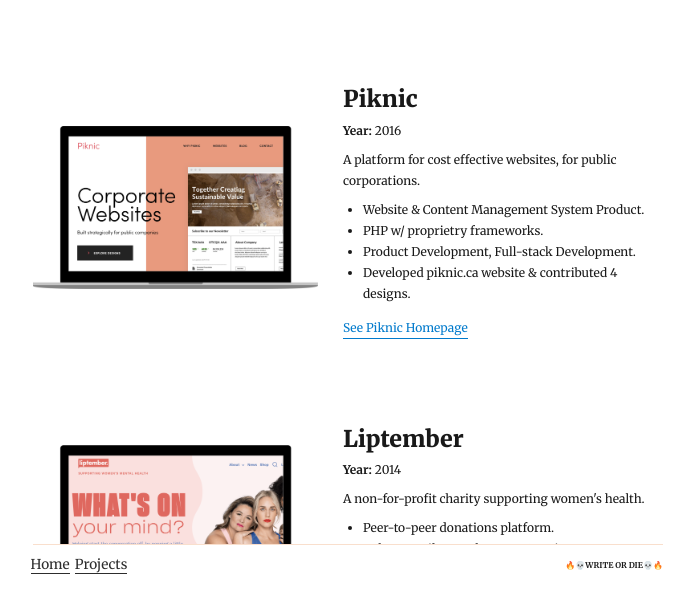
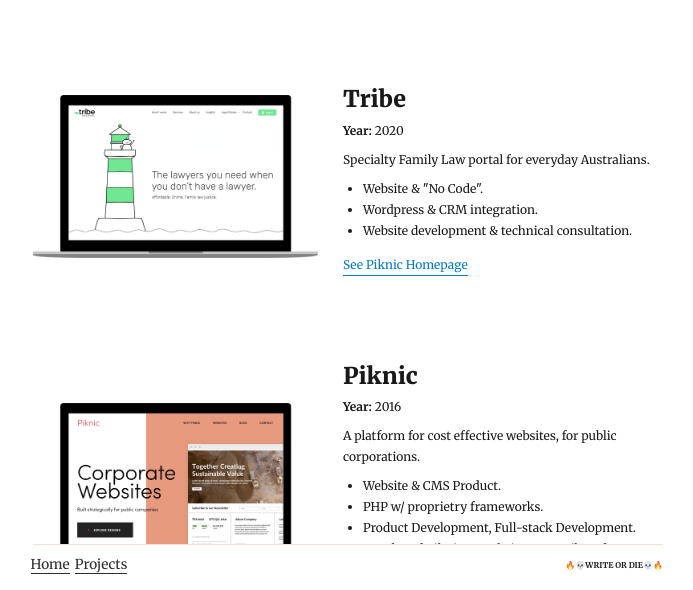
Before and after one commit to christoshrousis/christos-hrousis-2020, a Gatsby site: page /projects in a window 1280 px wide. Shown: the part 208-798 px from the top of the page, without its empty margins (292-985 px from the left). Built offline with nearby package versions, Linux system fonts and the light colour scheme; Gatsby itself is replaced by a stand-in of ours; some packages are replaced by stand-ins of ours.

Commit message:
:sparkles: Add Tribe Project.

```diff
--- a/src/pages/projects.js
+++ b/src/pages/projects.js
@@ -70,6 +70,29 @@ class ProjectsIndex extends React.Component {
 
                 <Project>
                     <ImageContainer>
+                        <a href="https://tribefamilylawyers.com.au/" target="_blank" rel="noreferrer" title="See Tribe Live.">
+                            <Img
+                                title="Tribe Homepage"
+                                alt="A screenshot of the Tribe homepage"
+                                sizes={data.tribe.childImageSharp.sizes}
+                            />
+                        </a>
+                    </ImageContainer>
+                    <RightHandSideContainer>
+                        <h3>Tribe</h3>
+                        <Subtitle><b>Year:</b> 2020</Subtitle>
+                        <p>Specialty Family Law portal for everyday Australians.</p>
+                        <ul>
+                            <li>Website &amp; "No Code".</li>
+                            <li>Wordpress &amp; CRM integration.</li>
+                            <li>Website development &amp; technical consultation.</li>
+                        </ul>
+                        <LinkOut href="https://tribefamilylawyers.com.au/" target="_blank" rel="noreferrer" title="See Tribe Live.">See Piknic Homepage</LinkOut>
+                    </RightHandSideContainer>
+                </Project>
+
+                <Project>
+                    <ImageContainer>
                         <a href="https://piknic.ca/" target="_blank" rel="noreferrer" title="See Piknic Live.">
                             <Img
                                 title="Piknic Homepage"
@@ -83,7 +106,7 @@ class ProjectsIndex extends React.Component {
                         <Subtitle><b>Year:</b> 2016</Subtitle>
                         <p>A platform for cost effective websites, for public corporations.</p>
                         <ul>
-                            <li>Website &amp; Content Management System Product.</li>
+                            <li>Website &amp; CMS Product.</li>
                             <li>PHP w/ proprietry frameworks.</li>
                             <li>Product Development, Full-stack Development.</li>
                             <li>Developed piknic.ca website &amp; contributed 4 designs.</li>
@@ -123,6 +146,13 @@ export default ProjectsIndex
 
 export const pageQuery = graphql`
   query {
+    tribe: file(relativePath: { eq: "mockups/tribe.png" }) {
+        childImageSharp {
+            sizes(maxWidth: 250) {
+                ...GatsbyImageSharpSizes_tracedSVG
+            }
+        }
+    }
     piknic: file(relativePath: { eq: "mockups/piknic.png" }) {
         childImageSharp {
             sizes(maxWidth: 250) {
```
Also changed, not shown: content/assets/mockups/tribe.png (added).
